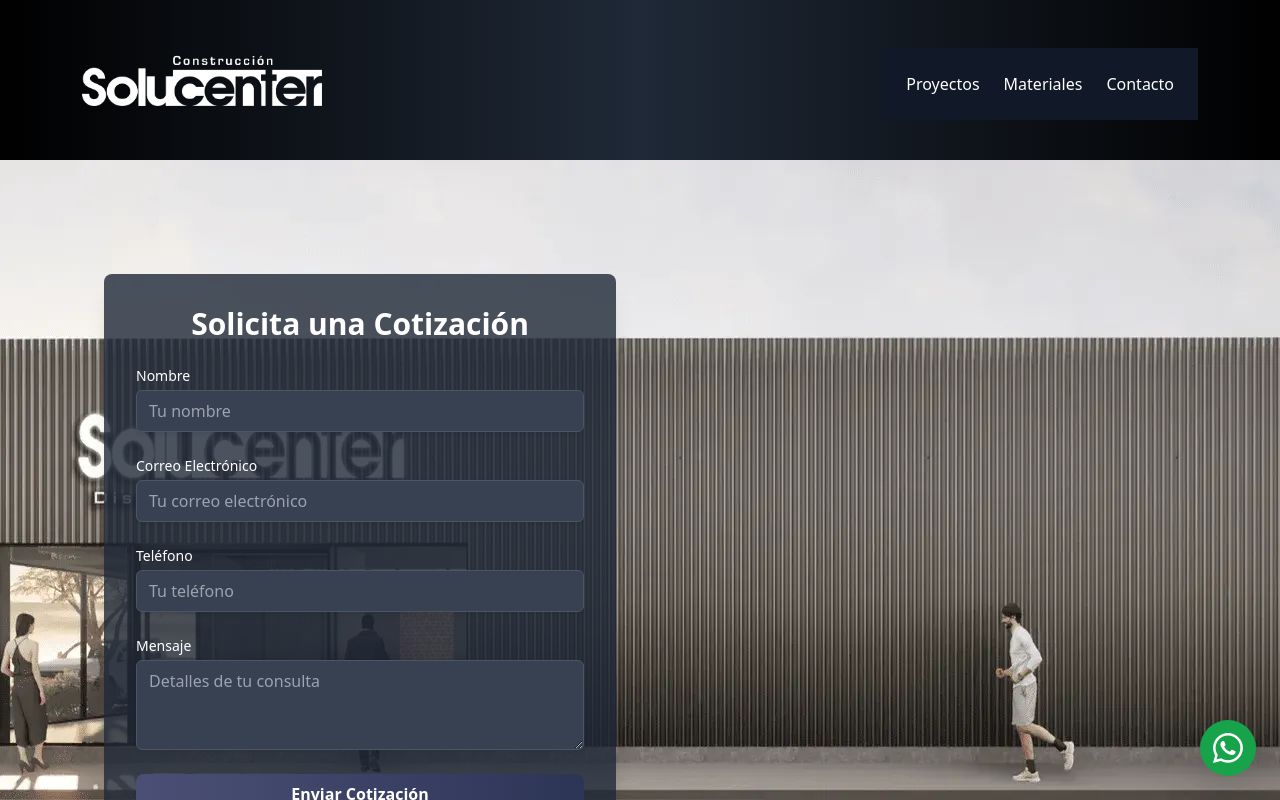
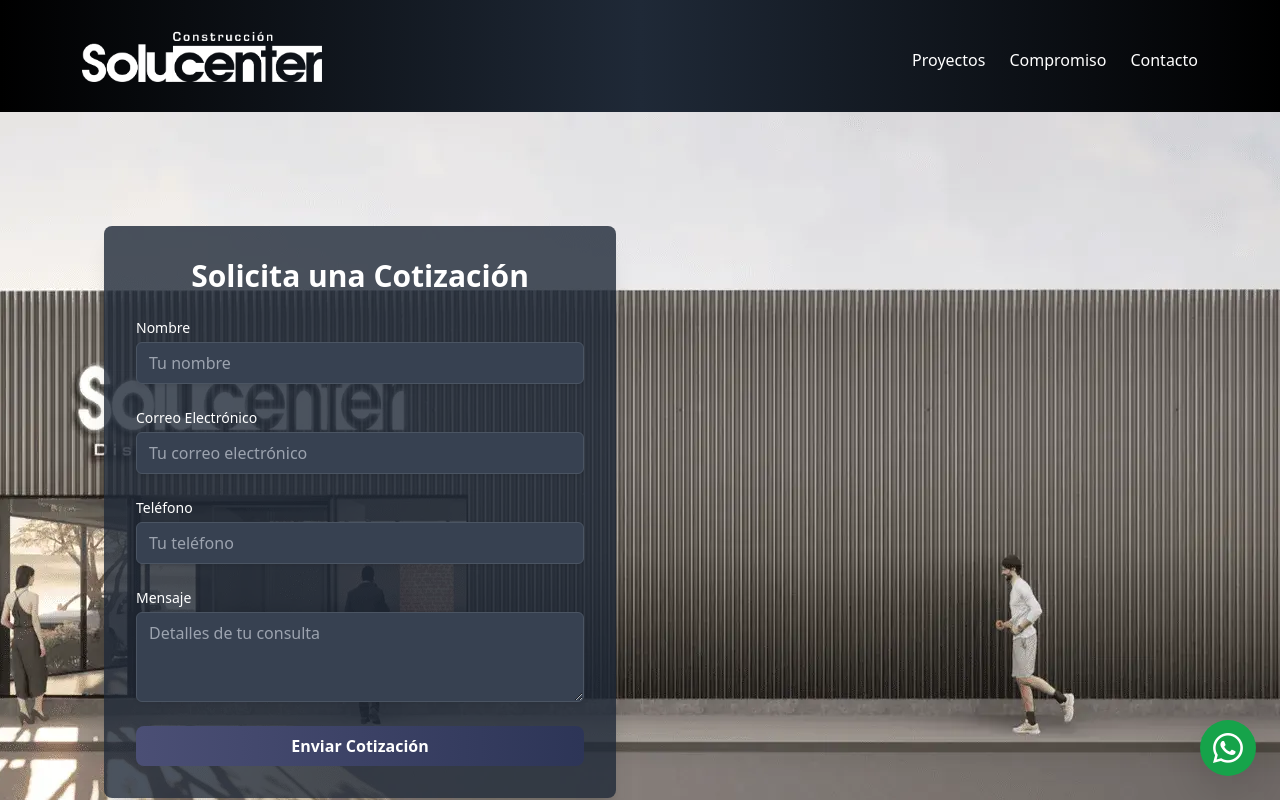
Before and after one commit to RodrigoNarvaez77/proyectoreact, a React (Vite) app: page /construccion in a window 1280 px wide. Shown: the top 800 px of the page. Built offline with nearby package versions, Linux system fonts and the light colour scheme.

Commit message:
07-02-2025

```diff
--- a/src/components/ArquitecturayConstruccion.jsx
+++ b/src/components/ArquitecturayConstruccion.jsx
@@ -3,7 +3,7 @@ import { motion } from "framer-motion";
 
 const Arquitecturayconstruccion = () => {
   return (
-    <section className="bg-gray-50 text-center py-16">
+    <section className="bg-gray-50 text-center py-16" id="construccion">
       <div className="container mx-auto px-6">
         {/* Título */}
         <motion.h3
--- a/src/components/Footer.jsx
+++ b/src/components/Footer.jsx
@@ -8,7 +8,10 @@ const Footer = () => {
   return (
     <div>
       {isConstruccionPage ? (
-        <footer className="bg-gradient-to-r from-black via-gray-800 to-black text-gray-100 text-center py-6">
+        <footer
+          className="bg-gradient-to-r from-black via-gray-800 to-black text-gray-100 text-center py-6"
+          id="redes"
+        >
           {/* Contenido del Footer */}
           <p className="text-sm mb-4">
             &copy; 2024 Solucenter Construcción. Todos los derechos reservados.
@@ -24,7 +27,10 @@ const Footer = () => {
           </div>
         </footer>
       ) : (
-        <footer className="bg-gradient-to-r from-black via-gray-800 to-black text-gray-100 text-center py-6">
+        <footer
+          className="bg-gradient-to-r from-black via-gray-800 to-black text-gray-100 text-center py-6"
+          id="redes"
+        >
           {/* Contenido del Footer */}
           <p className="text-sm mb-4">
             &copy; 2024 Ferretería Solucenter. Todos los derechos reservados.
--- a/src/components/Header.jsx
+++ b/src/components/Header.jsx
@@ -61,7 +61,6 @@ const Header = () => {
             {/* Rutas dinámicas según la página */}
             {isConstruccionPage ? (
               <>
-                <div className="flex justify-start items-center gap-4 bg-gray-900 p-4">
                 <li>
                   <a
                     href="#proyectos"
@@ -72,21 +71,20 @@ const Header = () => {
                 </li>
                 <li>
                   <a
-                      href="#materiales"
+                    href="#compromiso"
                     className="text-white hover:text-blue-400 transition duration-300 no-underline"
                   >
-                      Materiales
+                    Compromiso
                   </a>
                 </li>
                 <li>
                   <a
-                      href="#contacto"
+                    href="#redes"
                     className="text-white hover:text-blue-400 transition duration-300 no-underline"
                   >
                     Contacto
                   </a>
                 </li>
-                </div>
               </>
             ) : (
               <>
@@ -100,7 +98,7 @@ const Header = () => {
                 </li>
                 <li>
                   <a
-                    href="#cotizacion"
+                    href="#construccion"
                     className="text-white hover:text-blue-400 transition duration-300 no-underline"
                   >
                     Construccción
```
Lines whose indentation alone changed are shown as unchanged.
